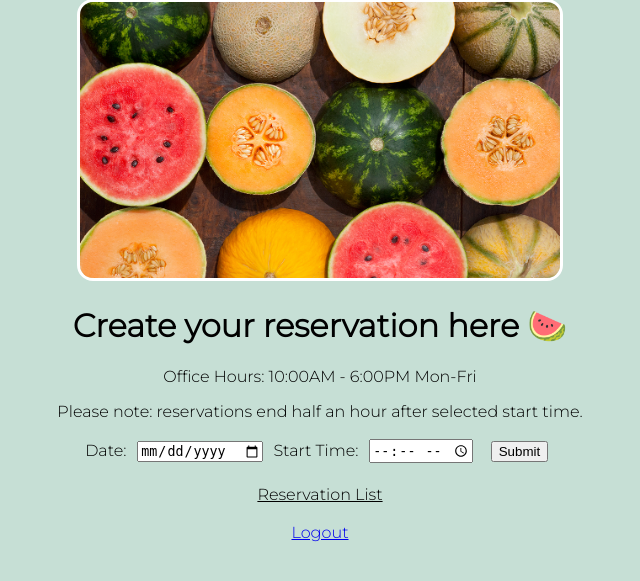
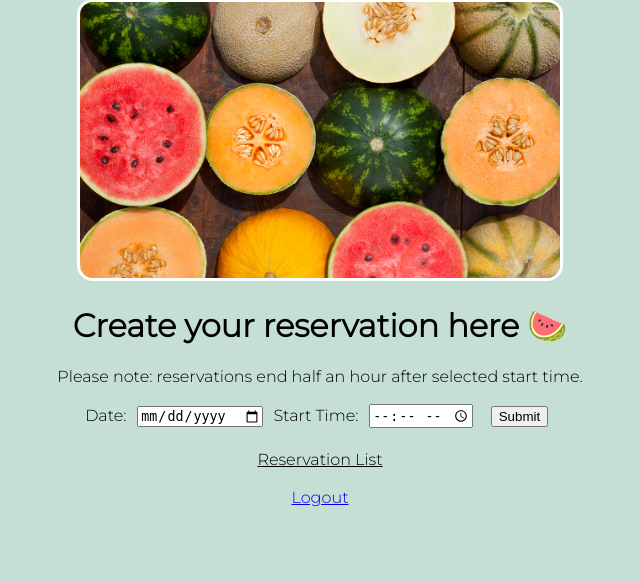
Before and after one commit to lisamqy/melonressie, a Flask app: page /user/1 in a window 1280 px wide. Shown: the part 57-638 px from the top of the page, without its empty margins (320-960 px from the left). Run offline with Flask 2, Linux system fonts and the light colour scheme; data that the repository does not hold is empty; some libraries are stand-ins or nearby versions.

Commit message:
Updated reservation time options

```diff
--- a/templates/reservation.html
+++ b/templates/reservation.html
@@ -8,7 +8,6 @@
 
     <h1>Create your reservation here 🍉</h1>
 
-    <p>Office Hours: 10:00AM - 6:00PM Mon-Fri</p>
     <p>Please note: reservations end half an hour after selected start time.</p>
 
     <form action="/reservation" method="POST">
@@ -16,7 +15,7 @@
         Date:
         <input type="date" name="date" required />
         Start Time:
-        <input type="time" name="start-time" min="10:00" max="17:30" step="1800" required  />
+        <input type="time" name="start-time" max="23:30" step="1800" required  />
         </label>
 
         <input type="submit" value="Submit" />
```
